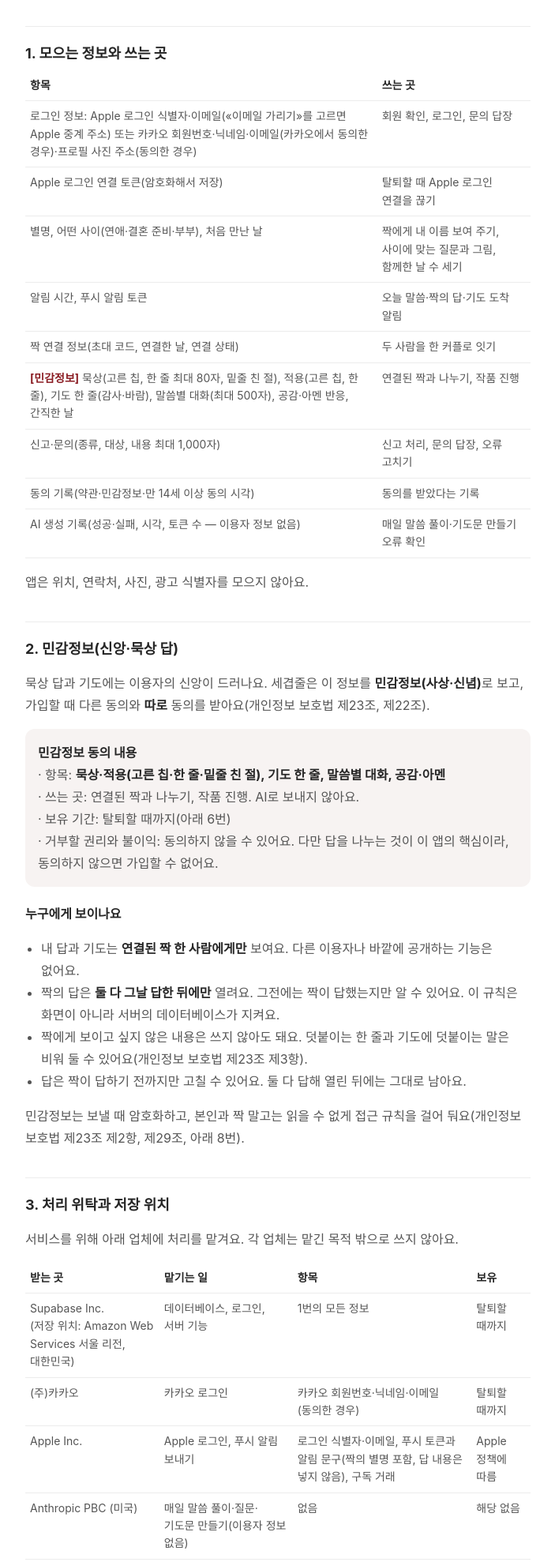
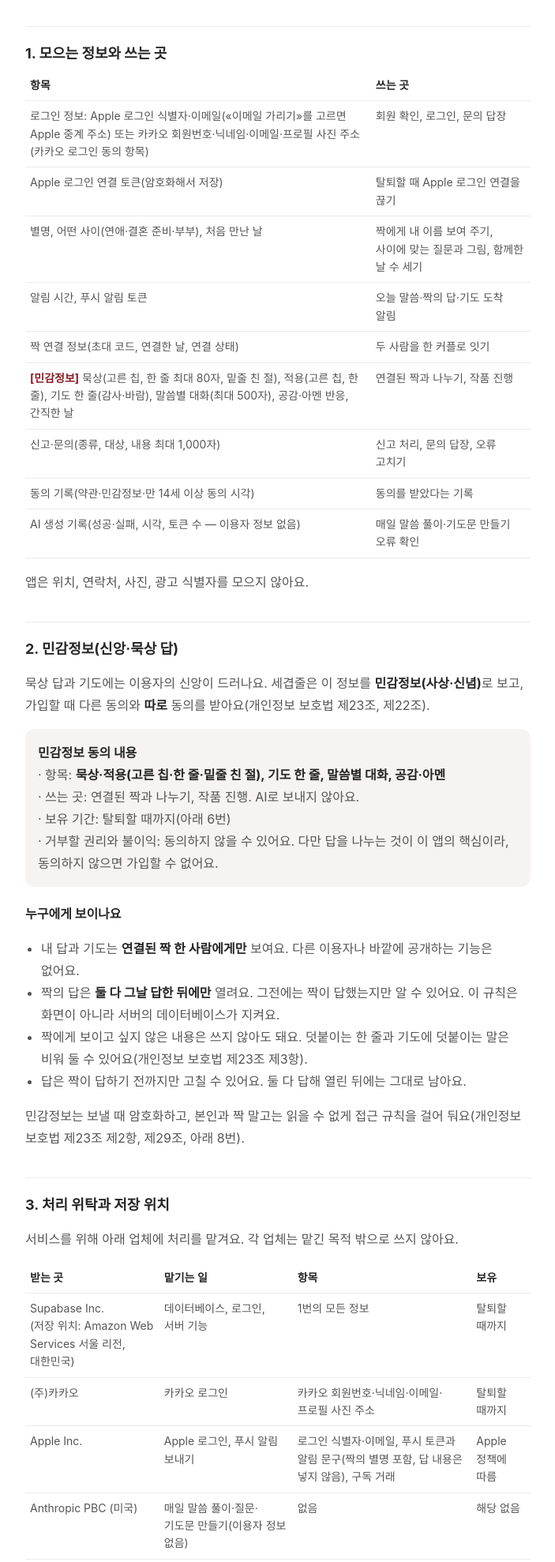
Before and after one commit to designarrator/seggyeopjul-site, a plain HTML site: page privacy.html in a window 1280 px wide. Shown: the part 269-2247 px from the top of the page at 79% size, without its empty margins (288-991 px from the left). Drawn offline with Linux system fonts and the light colour scheme.

Commit message:
처리방침: 카카오 동의항목(닉네임·프로필 사진·이메일 필수) 반영

```diff
--- a/privacy.html
+++ b/privacy.html
@@ -17,7 +17,7 @@
 <h2>1. 모으는 정보와 쓰는 곳</h2>
 <div class="table"><table>
 <tr><th>항목</th><th>쓰는 곳</th></tr>
-<tr><td>로그인 정보: Apple 로그인 식별자·이메일(«이메일 가리기»를 고르면 Apple 중계 주소) 또는 카카오 회원번호·닉네임·이메일(카카오에서 동의한 경우)·프로필 사진 주소(동의한 경우)</td><td>회원 확인, 로그인, 문의 답장</td></tr>
+<tr><td>로그인 정보: Apple 로그인 식별자·이메일(«이메일 가리기»를 고르면 Apple 중계 주소) 또는 카카오 회원번호·닉네임·이메일·프로필 사진 주소(카카오 로그인 동의 항목)</td><td>회원 확인, 로그인, 문의 답장</td></tr>
 <tr><td>Apple 로그인 연결 토큰(암호화해서 저장)</td><td>탈퇴할 때 Apple 로그인 연결을 끊기</td></tr>
 <tr><td>별명, 어떤 사이(연애·결혼 준비·부부), 처음 만난 날</td><td>짝에게 내 이름 보여 주기, 사이에 맞는 질문과 그림, 함께한 날 수 세기</td></tr>
 <tr><td>알림 시간, 푸시 알림 토큰</td><td>오늘 말씀·짝의 답·기도 도착 알림</td></tr>
@@ -52,7 +52,7 @@
 <div class="table"><table>
 <tr><th>받는 곳</th><th>맡기는 일</th><th>항목</th><th>보유</th></tr>
 <tr><td>Supabase Inc.<br>(저장 위치: Amazon Web Services 서울 리전, 대한민국)</td><td>데이터베이스, 로그인, 서버 기능</td><td>1번의 모든 정보</td><td>탈퇴할 때까지</td></tr>
-<tr><td>(주)카카오</td><td>카카오 로그인</td><td>카카오 회원번호·닉네임·이메일(동의한 경우)</td><td>탈퇴할 때까지</td></tr>
+<tr><td>(주)카카오</td><td>카카오 로그인</td><td>카카오 회원번호·닉네임·이메일·프로필 사진 주소</td><td>탈퇴할 때까지</td></tr>
 <tr><td>Apple Inc.</td><td>Apple 로그인, 푸시 알림 보내기</td><td>로그인 식별자·이메일, 푸시 토큰과 알림 문구(짝의 별명 포함, 답 내용은 넣지 않음), 구독 거래</td><td>Apple 정책에 따름</td></tr>
 <tr><td>Anthropic PBC (미국)</td><td>매일 말씀 풀이·질문·기도문 만들기(이용자 정보 없음)</td><td>없음</td><td>해당 없음</td></tr>
 </table></div>
```
